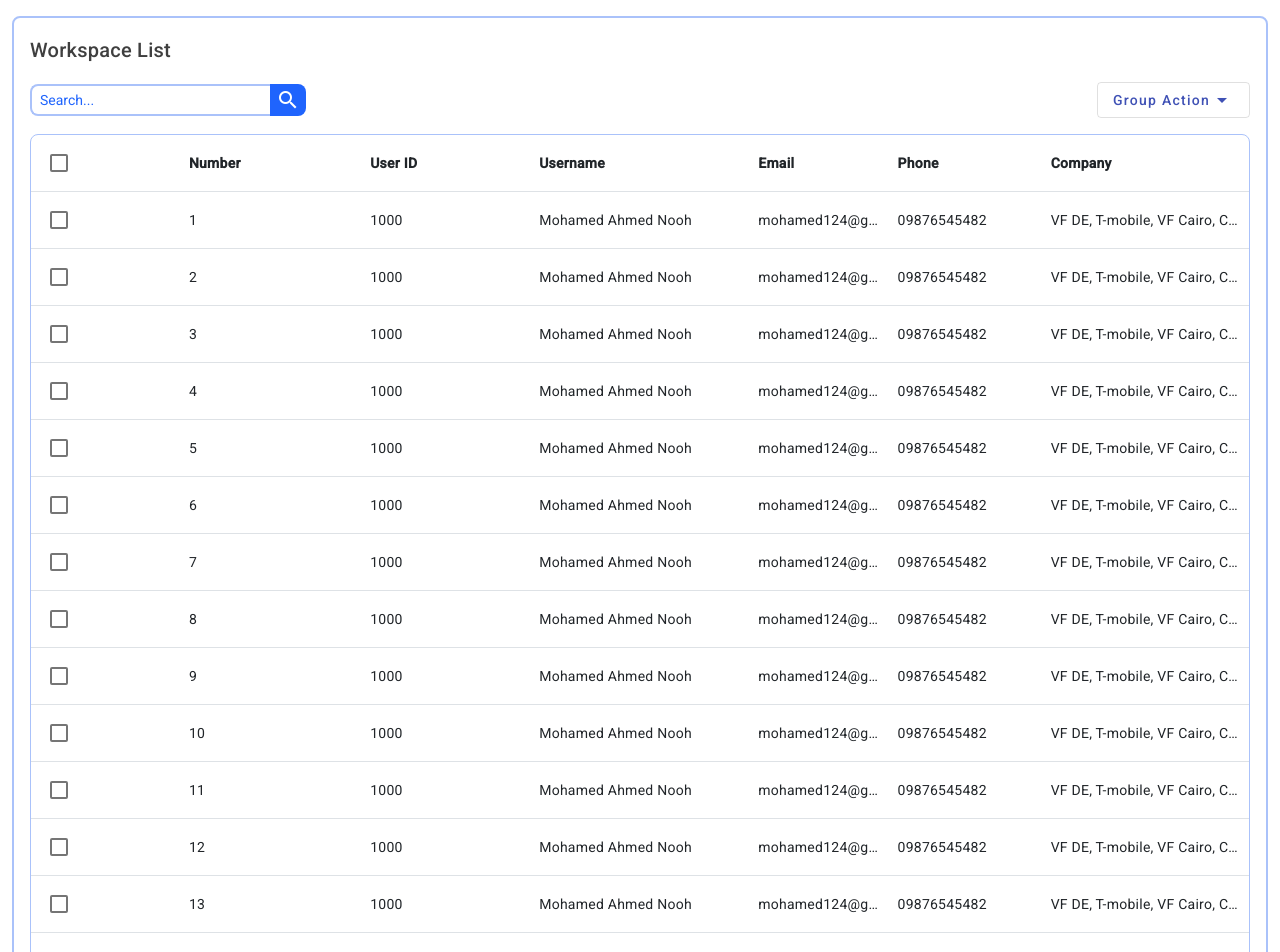
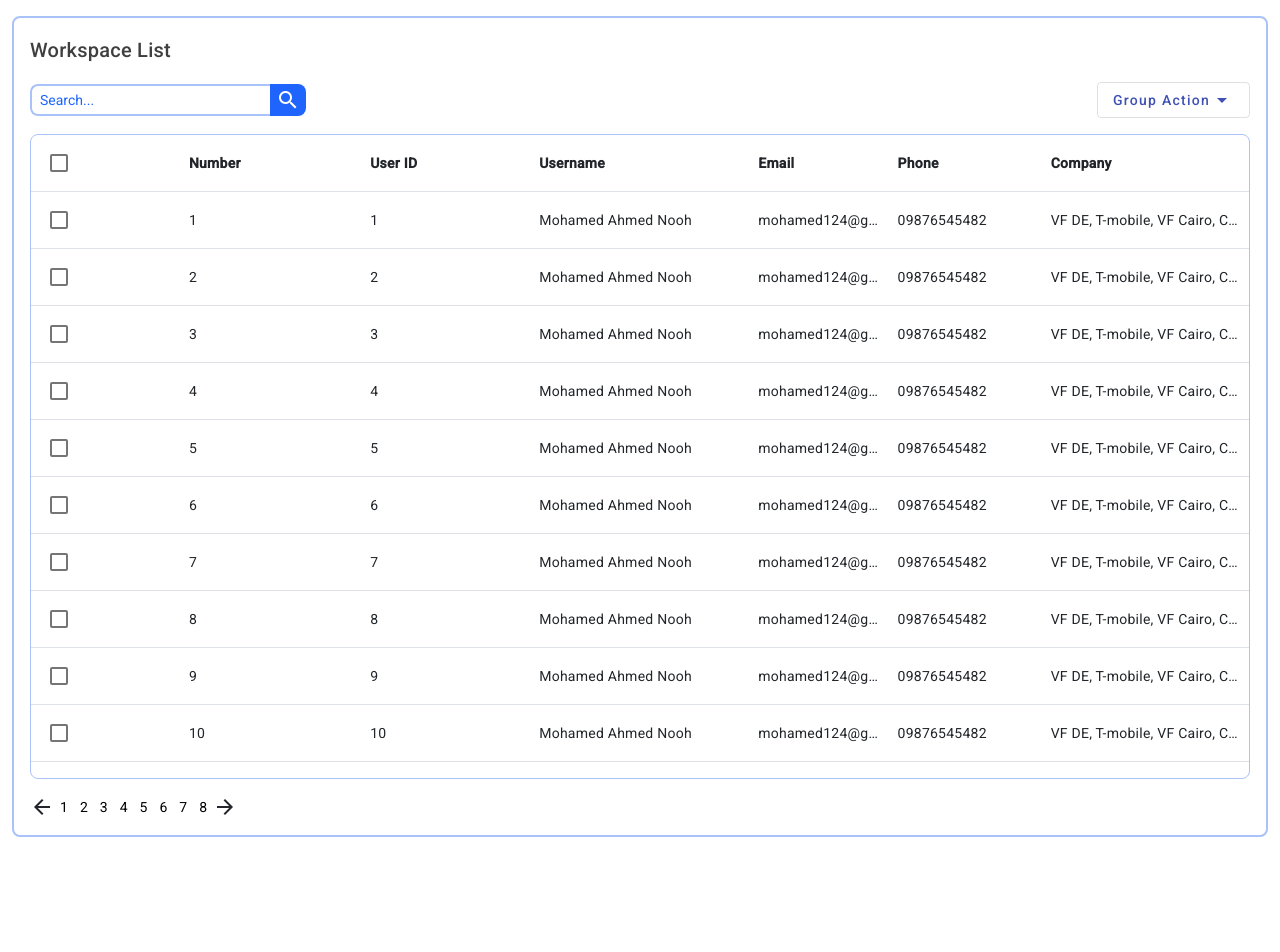
Before and after one commit to mamarezakh78/dynamic-grid, an Angular app: page / in a window 1280 px wide. Shown: the top 952 px of the page. After the commit the page ends 837 px from the top, so only its background shows below. Built offline with nearby package versions, Linux system fonts and the light colour scheme.

Commit message:
[feat] create paginator and config grid with it

```diff
--- a/src/app/app.module.ts
+++ b/src/app/app.module.ts
@@ -3,14 +3,16 @@ import { BrowserModule } from '@angular/platform-browser';
 
 import { AppComponent } from './app.component';
 import { GridComponent } from './grid/grid.component';
+import { BrowserAnimationsModule } from '@angular/platform-browser/animations';
 
 @NgModule({
   declarations: [
-    AppComponent
+    AppComponent,
   ],
   imports: [
     BrowserModule,
-    GridComponent
+    GridComponent,
+    BrowserAnimationsModule
   ],
   providers: [],
   bootstrap: [AppComponent]
--- a/src/app/grid/grid.component.html
+++ b/src/app/grid/grid.component.html
@@ -59,7 +59,7 @@
                         <mat-checkbox color="primary"></mat-checkbox>
                     </td>
 
-                    <td>{{i + 1}}</td>
+                    <td>{{i + 1 + pageIndex * pageSize}}</td>
 
                     <td *ngFor="let column of columns">
                         {{row[column.key]}}
@@ -71,8 +71,11 @@
         </table>
     </section>
 
-    <section>
-
+    <section class="mt-3">
+        <ng-container *ngIf="dataSource$ | async as dataSource">
+            <paginator [dataLength]="dataSource.length" [pageSize]="pageSize" (onChangePage)="onChangePage($event)">
+            </paginator>
+        </ng-container>
     </section>
 
 
--- a/src/app/grid/grid.component.ts
+++ b/src/app/grid/grid.component.ts
@@ -1,10 +1,11 @@
 import { CommonModule } from '@angular/common';
-import { Component, Input, OnInit } from '@angular/core';
+import { AfterViewInit, Component, Input, OnInit, ViewChild } from '@angular/core';
 import { MatMenuModule } from '@angular/material/menu';
 import { MatButtonModule } from '@angular/material/button';
 import { MatCheckboxModule } from '@angular/material/checkbox';
 import { Column } from './model/column.model';
-import { Observable } from 'rxjs';
+import { Observable, map, skip, take } from 'rxjs';
+import { PaginatorComponent } from '../paginator/paginator.component';
 @Component({
     standalone: true,
     selector: 'grid',
@@ -14,28 +15,52 @@ import { Observable } from 'rxjs';
         CommonModule,
         MatMenuModule,
         MatButtonModule,
-        MatCheckboxModule
+        MatCheckboxModule,
+        PaginatorComponent
     ]
 })
-export class GridComponent implements OnInit {
+export class GridComponent implements OnInit, AfterViewInit {
 
     @Input() title: string = "Title";
-
-    @Input() hasMultiselect: boolean = true;
 
     @Input() columns: Column[] = [];
 
     @Input() getDataSource: () => Observable<any[]>;
 
+    @Input() hasMultiselect: boolean = true;
+
+    dataSource$: Observable<any[]>
+
     filterData$: Observable<any[]>;
 
+    pageSize: number = 10;
+    pageIndex: number = 0;
+
     ngOnInit(): void {
-        this.setFilterData();
     }
 
-    setFilterData() {
-       this.filterData$ = this.getDataSource();
+    ngAfterViewInit() {
+        this.dataSource$ = this.getDataSource();
+
+        this.getFirstPage();
     }
 
+    getFirstPage() {
+        this.setFilterData(0);
+    }
+
+    setFilterData(from: number) {
+        this.filterData$ = this.dataSource$.pipe(
+            map(data => data.slice(from, from + this.pageSize))
+        )
+    }
+
+    onChangePage(pageIndex: number) {
+        this.pageIndex = pageIndex;
+
+        const startIndexOfPage: number = pageIndex * this.pageSize;
+
+        this.setFilterData(startIndexOfPage);
+    }
 
 }
--- /dev/null
+++ b/src/app/paginator/paginator.component.html
@@ -0,0 +1,13 @@
+<div class="paginator-container d-flex">
+
+    <div class="d-flex">
+        <span class="material-icons">arrow_back</span>
+
+        <ng-container *ngFor="let pageIndex of pageList">
+            <button (click)="onClickPageNumber(pageIndex)">{{pageIndex}}</button>
+        </ng-container>
+
+        <span class="material-icons">arrow_forward</span>
+    </div>
+
+</div>
--- /dev/null
+++ b/src/app/paginator/paginator.component.ts
@@ -0,0 +1,44 @@
+import { CommonModule } from '@angular/common';
+import { Component, Input, OnInit, Output, EventEmitter } from '@angular/core';
+
+@Component({
+    standalone: true,
+    selector: 'paginator',
+    templateUrl: './paginator.component.html',
+    styleUrls: ['./paginator.component.css'],
+    imports: [
+        CommonModule
+    ]
+})
+export class PaginatorComponent implements OnInit {
+
+    @Input() dataLength: number;
+
+    @Input() pageSize: number;
+
+    @Output() onChangePage = new EventEmitter<number>();
+
+    pageSizeOptions: number[] = [10, 25, 50, 100];
+
+    pageList: number[] = [];
+
+    pageCount: number;
+
+    ngOnInit(): void {
+        this.generatePageList();
+    }
+
+    generatePageList() {
+        this.pageCount = Math.ceil(this.dataLength / this.pageSize);
+
+        for (let i = 1; i <= this.pageCount; i++) {
+            this.pageList.push(i)
+        }
+    }
+
+    onClickPageNumber(pageIndex: number) {
+        this.onChangePage.emit(pageIndex - 1);
+    }
+
+
+}
--- a/src/app/sampleData.ts
+++ b/src/app/sampleData.ts
@@ -4,9 +4,9 @@ export class SampleData {
 
         let sampleData: IUser[] = [];
 
-        for (let i = 0; i < 120; i++) {
+        for (let i = 0; i < 78; i++) {
             const user: IUser = {
-                userId: 1000,
+                userId: i + 1,
                 username: "Mohamed Ahmed Nooh",
                 email: "mohamed124@gmail.com",
                 phone: "09876545482",
```
Also changed, not shown: src/app/paginator/paginator.component.css (added).
